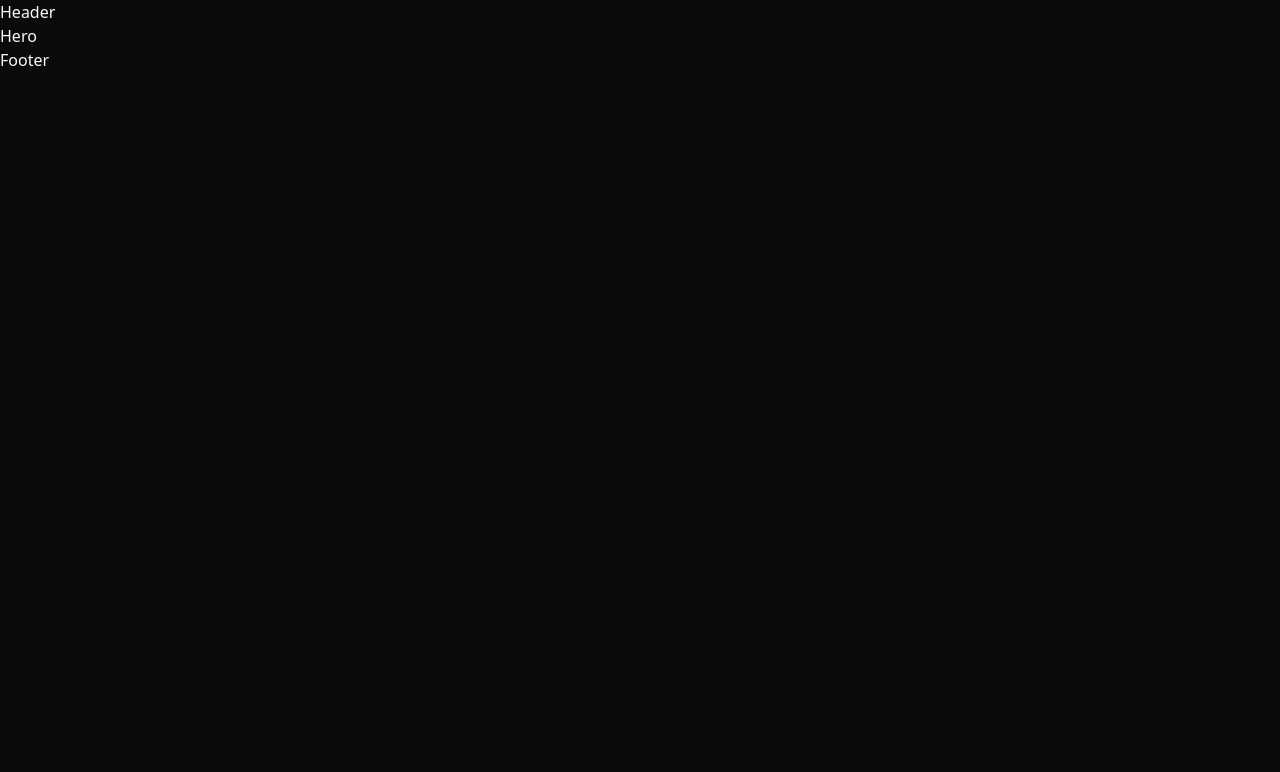
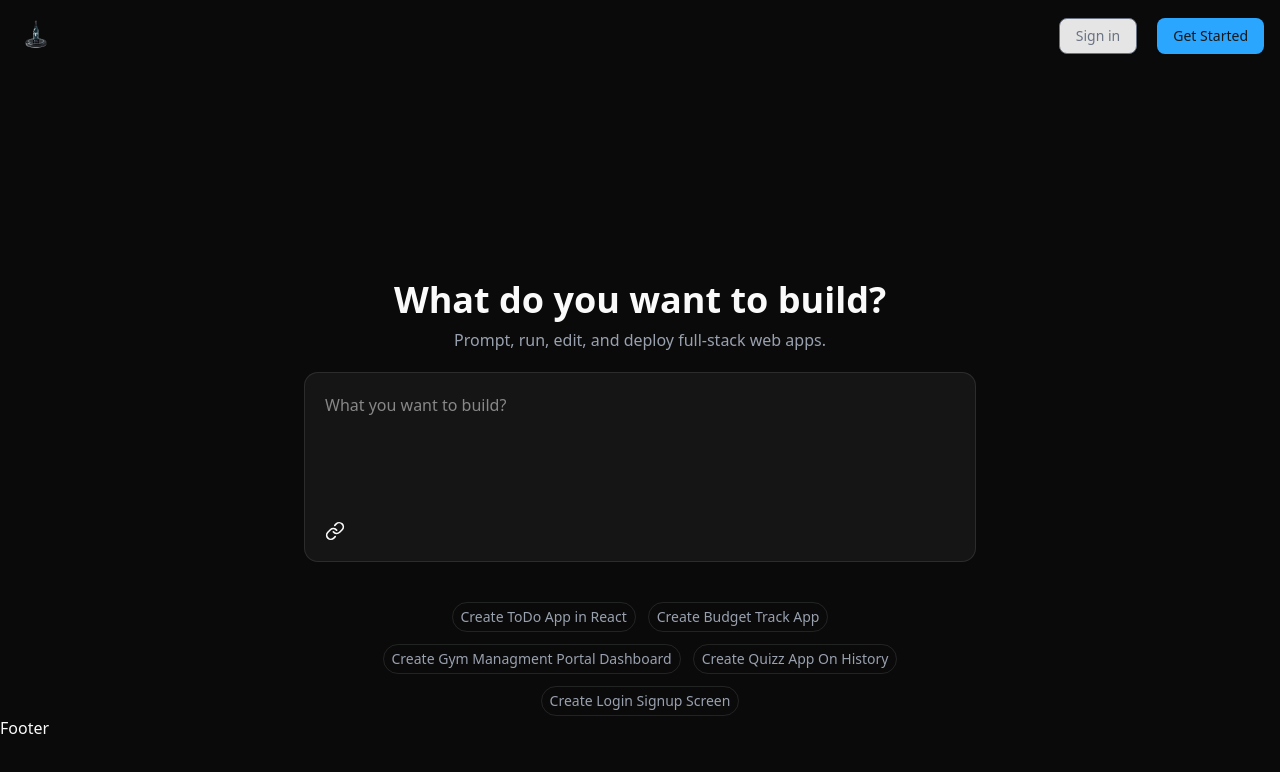
Before and after one commit to NiranjanKumar001/Fabrion, a Next.js app in the folder frontend/: page / in a window 1280 px wide. Shown: the top 772 px of the page. Built offline with nearby package versions, Linux system fonts and the light colour scheme.

Commit message:
alot of srtup

```diff
--- a/frontend/app/provider.jsx
+++ b/frontend/app/provider.jsx
@@ -1,14 +1,19 @@
 "use client"
-import React from 'react'
+import React, { useContext, useState } from 'react'
 import { ThemeProvider as NextThemesProvider } from "next-themes"
-function Provider({children}) {
+import { MessagesContext } from '@/context/MessagesContext'
+function Provider({ children }) {
+    const [messages, setMessages] = useState([]);
+
     return (
         <div>
-            <NextThemesProvider
-                attribute="class"
-                defaultTheme="dark"
-                enableSystem
-                disableTransitionOnChange>{children}</NextThemesProvider>
+            <MessagesContext.Provider value={{ messages, setMessages }}>
+                <NextThemesProvider
+                    attribute="class"
+                    defaultTheme="dark"
+                    enableSystem
+                    disableTransitionOnChange>{children}</NextThemesProvider>
+            </MessagesContext.Provider>
         </div>
     )
 }
--- a/frontend/components/custom/Header.jsx
+++ b/frontend/components/custom/Header.jsx
@@ -1,9 +1,24 @@
 import React from 'react'
+import Image from 'next/image'
+import { Button } from '../ui/button.jsx'
+import Colors from '@/data/Colors'
 
 function Header() {
-  return (
-    <div>Header</div>
-  )
+    return (
+        <div className='p-4 flex justify-between items-center'>
+            <Image src="/logo.png" alt="logo" width={40} height={40} />
+            <div className='flex gap-5'>
+                <Button className="border border-gray-500 text-gray-500 hover:bg-gray-500 hover:text-white transition-all duration-300">
+                    Sign in
+                </Button>
+                <Button style={{
+                    backgroundColor: Colors.BLUE
+                }}>
+                    Get Started
+                </Button>
+            </div>
+        </div>
+    )
 }
 
 export default Header
--- a/frontend/components/custom/Hero.jsx
+++ b/frontend/components/custom/Hero.jsx
@@ -1,9 +1,41 @@
-import React from 'react'
+"use client"
+import Colors from '@/data/Colors';
+import Lookup from '@/data/Lookup'
+import { ArrowRight, Link } from 'lucide-react'
+import React, { useState } from 'react'
 
 function Hero() {
-  return (
-    <div>Hero</div>
-  )
+    const [userInput, setUserInput] = useState();
+
+
+    return (
+        <div className="flex flex-col items-center justify-center mt-36 xl:mt-52 gap-2">
+            <h2 className='font-bold text-4xl'>{Lookup.HERO_HEADING}</h2>
+            <p className='text-gray-400 font-medium'>{Lookup.HERO_DESC}</p>
+            <div className='p-5 border rounded-xl max-w-2xl w-full mt-3' style={{
+                backgroundColor: Colors.BACKGROUND
+            }}>
+                <div className='flex gap-2'>
+                    <textarea placeholder={Lookup.INPUT_PLACEHOLDER}
+                        onChange={(event) => setUserInput(event.target.value)}
+                        className='outline-none bg-transparent w-full h-32 max-h-56 resize-none' />
+                    {userInput && <ArrowRight
+                        onClick={() => onGenerate(userInput)}
+                        className='bg-blue-500 p-2 h-10 w-10 rounded-md cursor-pointer' />}
+                </div>
+                <div>
+                    <Link className='h-5 w-5' />
+                </div>
+            </div>
+            <div className='flex flex-wrap max-w-2xl items-center justify-center gap-3 mt-8'>
+                {Lookup.SUGGSTIONS.map((suggestion, index) => (
+                    <h2 key={index}
+                        onClick={() => onGenerate(suggestion)}
+                        className='p-1 px-2 border rounded-full text-sm text-gray-400 hover:text-white cursor-pointer'>{suggestion}</h2>
+                ))}
+            </div>
+        </div>
+    )
 }
 
 export default Hero
--- /dev/null
+++ b/frontend/context/MessagesContext.jsx
@@ -0,0 +1,3 @@
+import { createContext } from "react";
+
+export const MessagesContext = createContext();
--- a/frontend/package.json
+++ b/frontend/package.json
@@ -12,6 +12,7 @@
     "@radix-ui/react-slot": "^1.1.2",
     "class-variance-authority": "^0.7.1",
     "clsx": "^2.1.1",
+    "dedent": "^1.5.3",
     "lucide-react": "^0.483.0",
     "next": "15.2.3",
     "next-themes": "^0.4.6",
```
Also changed, not shown: frontend/public/logo.png (added), 1 other file (tests, documents, lock files or other folders).
